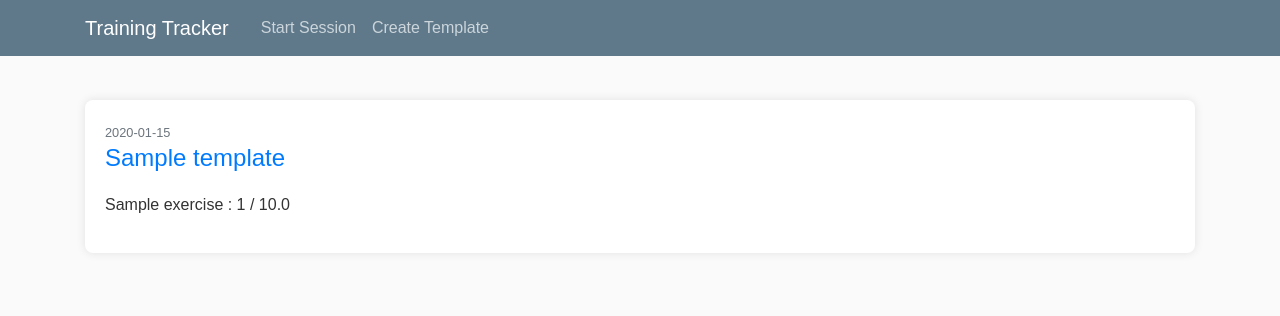
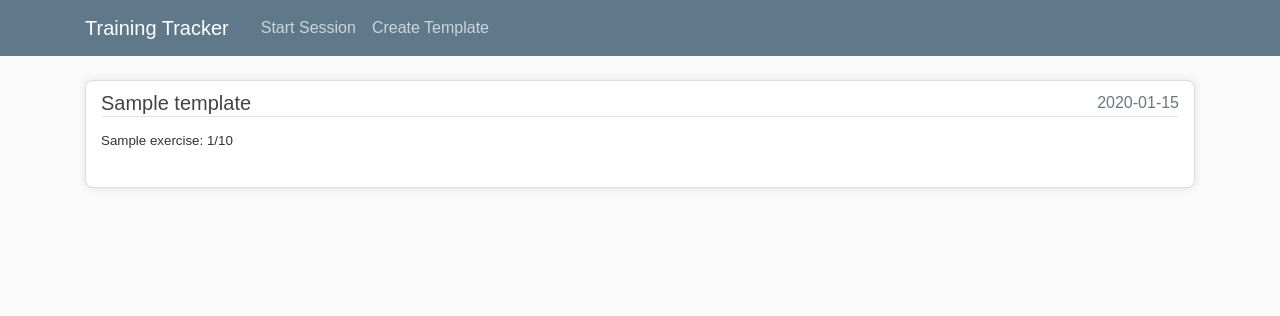
Before and after one commit to chavias/FitnessTracker, a Flask app: page / in a window 1280 px wide. Shown: the top 316 px of the page. Run offline with Flask 3, Linux system fonts and the light colour scheme; tables that the repository leaves empty hold one stand-in row (values such as "Sample post"); some libraries are stand-ins or nearby versions.

Commit message:
improve session and template layout

```diff
--- a/fitnesstracker/__init__.py
+++ b/fitnesstracker/__init__.py
@@ -1,16 +1,14 @@
 from flask import Flask
 from flask_sqlalchemy import SQLAlchemy
-from datetime import datetime
 from dotenv import load_dotenv
-import os
 
 load_dotenv()
 
 app = Flask(__name__)
+
 app.config['SECRET_KEY'] ='34110d22dfd1e0ac02ddca391a1db27f'
 app.config['SQLALCHEMY_DATABASE_URI'] = 'sqlite:///fitness.db'
 app.config['SQLALCHEMY_TRACK_MODIFICATIONS'] = False
-
 
 # app.config['SECRET_KEY'] = os.getenv('SECRET_KEY')
 # app.config['SQLALCHEMY_DATABASE_URI'] = os.getenv('SQLALCHEMY_DATABASE_URI')
--- a/fitnesstracker/models.py
+++ b/fitnesstracker/models.py
@@ -2,13 +2,13 @@ from fitnesstracker import db
 from datetime import datetime
 
 
-# Database Models
 class Template(db.Model):
     __tablename__ = "templates"
     id = db.Column(db.Integer, primary_key=True)
     name = db.Column(db.String(100), nullable=False)
     exercises = db.relationship("TemplateExercise", backref="template", cascade="all, delete-orphan", lazy=True)
     sessions = db.relationship('TrainingSession', backref='template', cascade='all, delete-orphan', lazy=True)
+
 
 class TemplateExercise(db.Model):
     __tablename__ = "template_exercises"
@@ -25,15 +25,11 @@ class TrainingSession(db.Model):
     exercises = db.relationship('Exercise', backref='session', cascade='all, delete-orphan', lazy=True)
 
 
-
 class Exercise(db.Model):
     __tablename__ = 'exercises'
     id = db.Column(db.Integer, primary_key=True)
     session_id = db.Column(db.Integer, db.ForeignKey('training_sessions.id'), nullable=False)
     exercise_name = db.Column(db.String(100), nullable=False)
-    # sets = db.Column(db.Integer, nullable=False)
-    # reps = db.Column(db.Integer, nullable=False)
-    # weight = db.Column(db.Float, nullable=False)
     details = db.relationship('ExerciseDetails', backref='exercise', cascade='all, delete-orphan', lazy=True)
 
 
--- a/fitnesstracker/routes.py
+++ b/fitnesstracker/routes.py
@@ -8,8 +8,8 @@ from fitnesstracker.models import (
 from fitnesstracker.forms import (
     TemplateForm,
     SessionForm,
-    ExerciseForm,
-    ExerciseDetailForm,
+    # ExerciseForm,
+    # ExerciseDetailForm,
 )
 from flask import render_template, request, redirect, jsonify, flash, url_for
 from fitnesstracker import app, db
--- a/fitnesstracker/static/main.css
+++ b/fitnesstracker/static/main.css
@@ -13,8 +13,8 @@ h1, h2, h3, h4, h5, h6 {
 }
 
 h2 {
-  font-size: 24px;
-  margin-bottom: 20px;
+  font-size: 20px;
+  /* margin-bottom: 20px; */
   color: #333;
 }
 
@@ -38,12 +38,43 @@ h2 {
 /* Content Section */
 .content-section, .template-section {
   background-color: #ffffff;
-  padding: 20px;
+  padding: 10px 15px;
   border-radius: 8px;
+  border: 1px solid #dddddd;
   box-shadow: 0 0 10px rgba(0, 0, 0, 0.1);
-  margin-bottom: 20px auto;
-  margin: 20px auto;
+  margin-bottom: 10px;
 }
+
+.article-title {
+  color: #444444;
+}
+
+a.article-title:hover {
+  color: #428bca;
+  text-decoration: none;
+}
+
+.article-content {
+  white-space: pre-line;
+}
+
+.article-img {
+  height: 65px;
+  width: 65px;
+  margin-right: 16px;
+}
+
+.article-metadata {
+  padding-bottom: 1px;
+  margin-bottom: 4px;
+  border-bottom: 1px solid #e3e3e3
+}
+
+.article-metadata a:hover {
+  color: #333;
+  text-decoration: none;
+}
+
 
 .template-list {
   list-style-type: none;
@@ -222,10 +253,20 @@ form button[type="button"]:hover {
   font-style: italic;
 }
 
-
 /* Animation for swiping left */
 .exercise-row.swipe-left {
   transition: transform 0.3s ease-out, opacity 0.3s ease-out;
   transform: translateX(-100%); /* Move out of view */
   opacity: 0; /* Fade out */
 }
+
+.exercise-list {
+  list-style-type: none;
+  padding: 5px 0px;
+}
+
+.exercise-item {
+  /* background-color: #f0f0f0; */
+  padding: 0px;
+  margin: 5px 0px;
+}
--- a/fitnesstracker/templates/index.html
+++ b/fitnesstracker/templates/index.html
@@ -3,19 +3,21 @@
 {% for session in sessions %}
 <article class="media content-section">
   <div class="media-body">
-            <div class="article-metadata">
-              <!-- <a class="mr-2" href="#">{{ session.template.name }}</a> -->
-              <small class="text-muted">{{ session.date.strftime('%Y-%m-%d') }}</small>
+    <div class="article-metadata d-flex justify-content-between align-items-center">
+      <h2 class="mb-0">
+        <a class="article-title" href="{{ url_for('session', session_id=session.id) }}">{{ session.template.name }}</a>
+      </h2>
+      <div class="text-muted">{{ session.date.strftime('%Y-%m-%d') }}</div>
     </div>
-            <h2><a class="article-title" href="{{ url_for('session', session_id=session.id) }}">{{ session.template.name }}</a></h2>
+    <ul class="exercise-list">
       {% for exercise in session.exercises %}
-                <p class="article-content">{{ exercise.exercise_name}} :
-
+    <li class="exercise-item" style="font-size: smaller;">{{ exercise.exercise_name}}:
       {% for detail in exercise.details%}
-                        {{detail.repetitions}} / {{ detail.weight }} &nbsp;
+      {{detail.repetitions}}/{{ detail.weight | int }}
       {% endfor %}
-                    </p>
-            {% endfor  %}
+    </li>
+    {% endfor %}
+  </ul>
   </div>
 </article>
 {% endfor %}
--- a/fitnesstracker/templates/update_session.html
+++ b/fitnesstracker/templates/update_session.html
@@ -2,7 +2,7 @@
 
 {% block content %}
 <form method="POST">
-    {{ form.hidden_tag() }}
+  {{ form.hidden_tag() }}
 
     <!-- Template Selection -->
     <label for="template_id">Template:</label>
```
Also changed, not shown: fitnesstracker/forms.py (+11 -18 lines), fitnesstracker/templates/template.html (+13 -10 lines), fitnesstracker/templates/templates.html (+5 -6 lines). Lines whose indentation alone changed are shown as unchanged.
